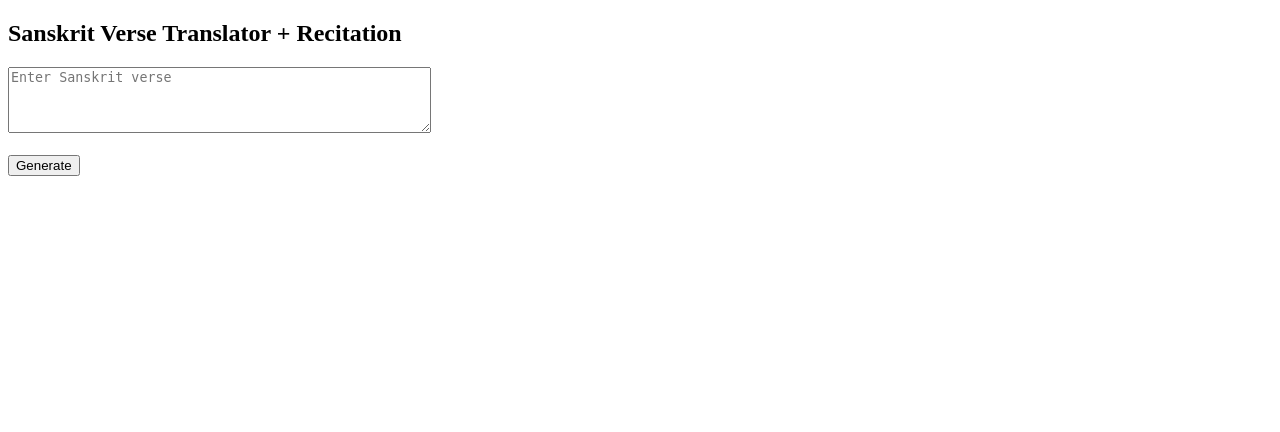
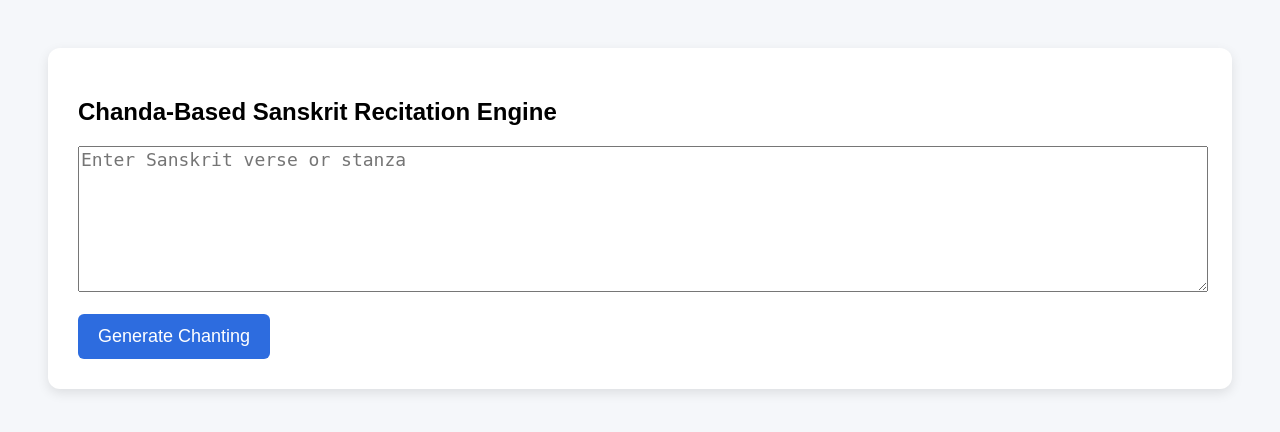
Before and after one commit to PHANTOMNOVAX/4-BIT, a Flask app: page / in a window 1280 px wide. Shown: the top 432 px of the page. Run offline with Flask 3, Linux system fonts and the light colour scheme.

Commit message:
Update HTML structure and styling for recitation page

```diff
--- a/templates/index.html
+++ b/templates/index.html
@@ -2,42 +2,92 @@
 <html>
 
 <head>
-<title>Sanskrit Recitation Website</title>
+
+<title>Sanskrit Chandas Recitation System</title>
+
+<style>
+
+body {
+font-family: Arial;
+background: #f5f7fa;
+padding: 40px;
+}
+
+.container {
+background: white;
+padding: 30px;
+border-radius: 12px;
+box-shadow: 0px 4px 12px rgba(0,0,0,0.1);
+}
+
+textarea {
+width: 100%;
+height: 140px;
+font-size: 18px;
+}
+
+button {
+
+background: #2d6cdf;
+color: white;
+border: none;
+padding: 12px 20px;
+font-size: 18px;
+border-radius: 6px;
+
+}
+
+.result {
+
+margin-top: 20px;
+padding: 15px;
+background: #eef3ff;
+border-radius: 6px;
+
+}
+
+</style>
+
 </head>
 
 <body>
 
-<h2>Sanskrit Verse Translator + Recitation</h2>
+<div class="container">
+
+<h2>Chanda-Based Sanskrit Recitation Engine</h2>
 
 <form method="POST">
 
 <textarea name="verse"
-rows="4"
-cols="50"
-placeholder="Enter Sanskrit verse"></textarea>
+placeholder="Enter Sanskrit verse or stanza"></textarea>
 
 <br><br>
 
-<button type="submit">Generate</button>
+<button type="submit">Generate Chanting</button>
 
 </form>
 
 {% if meter %}
 
-<h3>Detected Meter:</h3>
+<div class="result">
+
+<h3>Detected Meter</h3>
 <p>{{ meter }}</p>
 
-<h3>Translation:</h3>
+<h3>Translation</h3>
 <p>{{ translation }}</p>
 
-<h3>Audio Output:</h3>
+<h3>Audio Chant</h3>
 
 <audio controls>
-<source src="{{ audio }}" type="audio/mp3">
+<source src="{{ audio }}">
 </audio>
+
+</div>
 
 {% endif %}
 
+</div>
+
 </body>
-
 </html>
```
